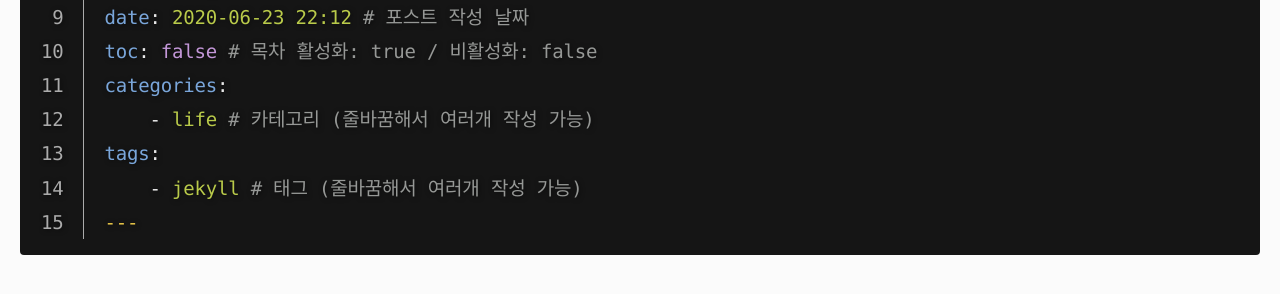
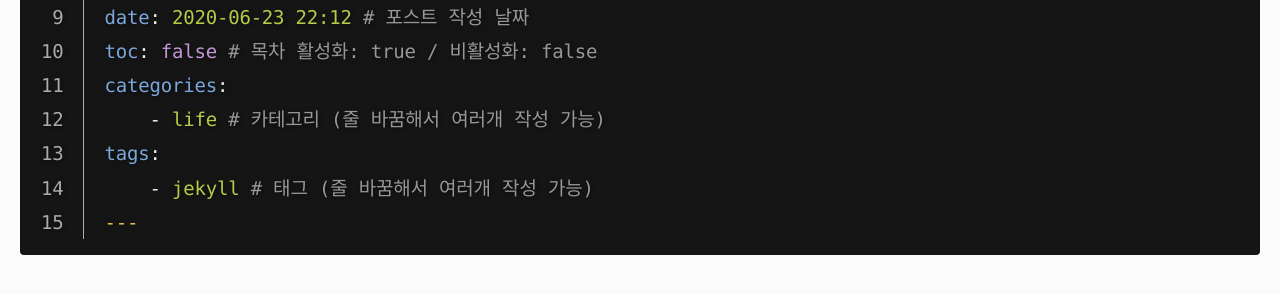
Before and after one commit to selosele/jekyll-theme-tidyred, a Jekyll site: the page built from _posts/2020-06-23-example-post01.md, in a window 1280 px wide. Shown: the part 975-1269 px from the top of the page. Built offline with Jekyll 4.4.1, drawn with Linux system fonts in a browser that asks for light colours.

Commit message:
포스트 수정

`````diff
--- a/_posts/2020-06-23-example-post01.md
+++ b/_posts/2020-06-23-example-post01.md
@@ -28,8 +28,8 @@ header:
 date: 2020-06-23 22:12 # 포스트 작성 날짜
 toc: false # 목차 활성화: true / 비활성화: false
 categories:
-    - life # 카테고리 (줄바꿈해서 여러개 작성 가능)
+    - life # 카테고리 (줄 바꿈해서 여러개 작성 가능)
 tags:
-    - jekyll # 태그 (줄바꿈해서 여러개 작성 가능)
+    - jekyll # 태그 (줄 바꿈해서 여러개 작성 가능)
 ---
 ````
`````
